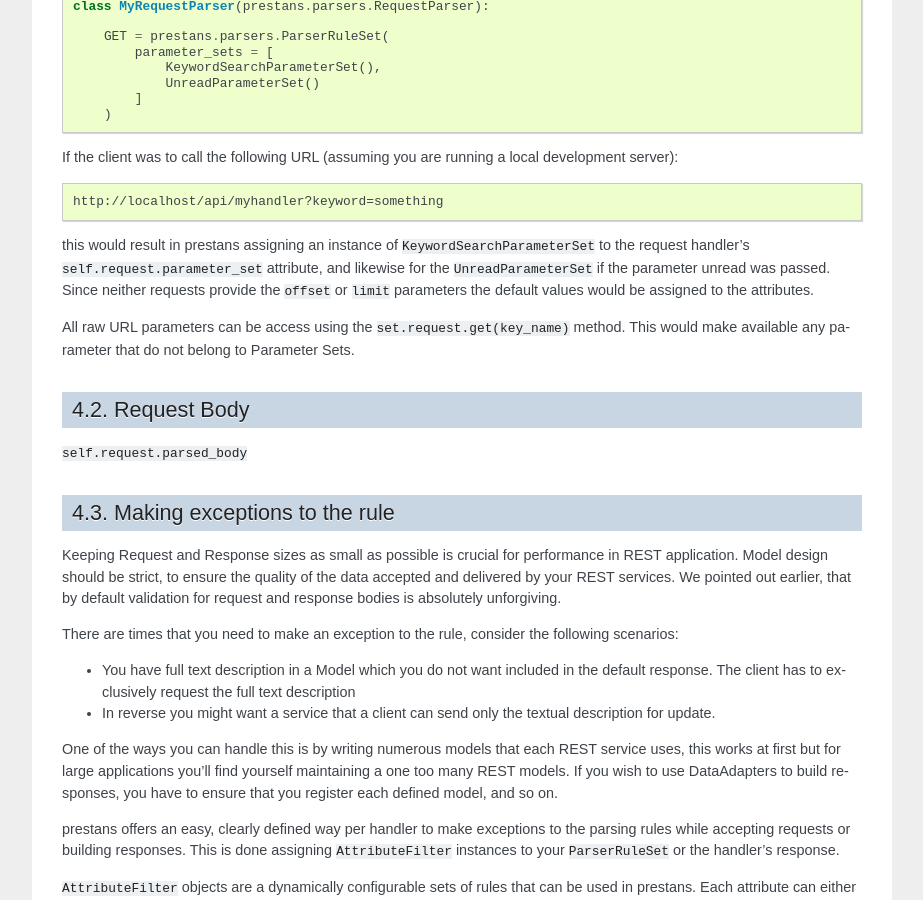
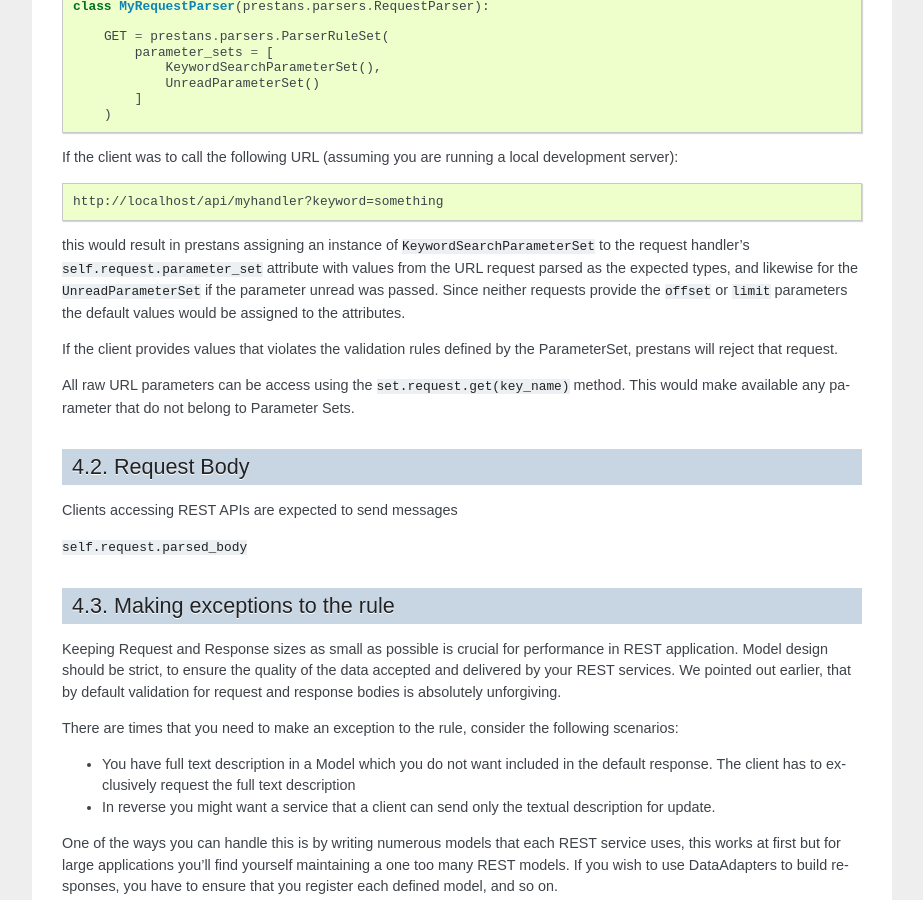
Before and after one commit to anomaly/prestans-docs, a Sphinx documentation site: the page built from source/validation.rst, in a window 1280 px wide and 900 px high, scrolled down 2015 px. Shown: the whole window, without its empty margins (198-1121 px from the left). Built offline with Sphinx 7.4.7, drawn with Linux system fonts in a browser that asks for light colours.

Commit message:
Changed menu structure, started work on Body model documentation

```diff
--- a/source/index.rst
+++ b/source/index.rst
@@ -10,7 +10,7 @@
 
 .. toctree::
    :numbered:
-   :maxdepth: 2
+   :maxdepth: 3
 
    quickstart
    concepts
--- a/source/validation.rst
+++ b/source/validation.rst
@@ -98,7 +98,9 @@
 
     http://localhost/api/myhandler?keyword=something
 
-this would result in prestans assigning an instance of ``KeywordSearchParameterSet`` to the request handler's ``self.request.parameter_set`` attribute, and likewise for the ``UnreadParameterSet`` if the parameter unread was passed. Since neither requests provide the ``offset`` or ``limit`` parameters the default values would be assigned to the attributes.
+this would result in prestans assigning an instance of ``KeywordSearchParameterSet`` to the request handler's ``self.request.parameter_set`` attribute with values from the URL request parsed as the expected types, and likewise for the ``UnreadParameterSet`` if the parameter unread was passed. Since neither requests provide the ``offset`` or ``limit`` parameters the default values would be assigned to the attributes.
+
+If the client provides values that violates the validation rules defined by the ParameterSet, prestans will reject that request.
 
 All raw URL parameters can be access using the ``set.request.get(key_name)`` method. This would make available any parameter that do not belong to Parameter Sets.
 
@@ -106,6 +108,8 @@
 
 Request Body
 ============
+
+Clients accessing REST APIs are expected to send messages
 
 ``self.request.parsed_body``
 
```
